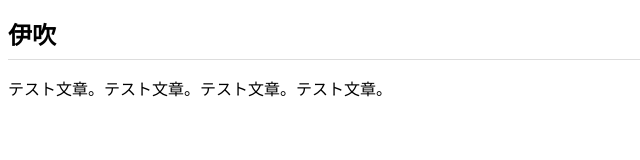
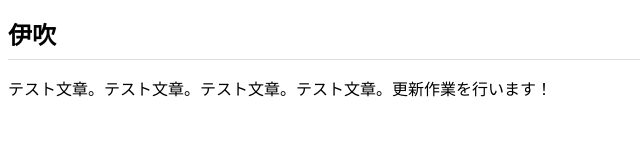
Before and after one commit to hw15a009/hw15a009.github.io, a plain HTML site: page index.html in a window 1280 px wide. Shown: the whole page, without its empty margins (0-640 px from the left). Drawn offline with Linux system fonts and the light colour scheme.

Commit message:
Add files via upload

```diff
--- a/index.html
+++ b/index.html
@@ -8,6 +8,6 @@
 </head>
 <body>
   <h1>伊吹</h1>
-  <p>テスト文章。テスト文章。テスト文章。テスト文章。</p>
+  <p>テスト文章。テスト文章。テスト文章。テスト文章。更新作業を行います！</p>
 </body>
 </html>
```
